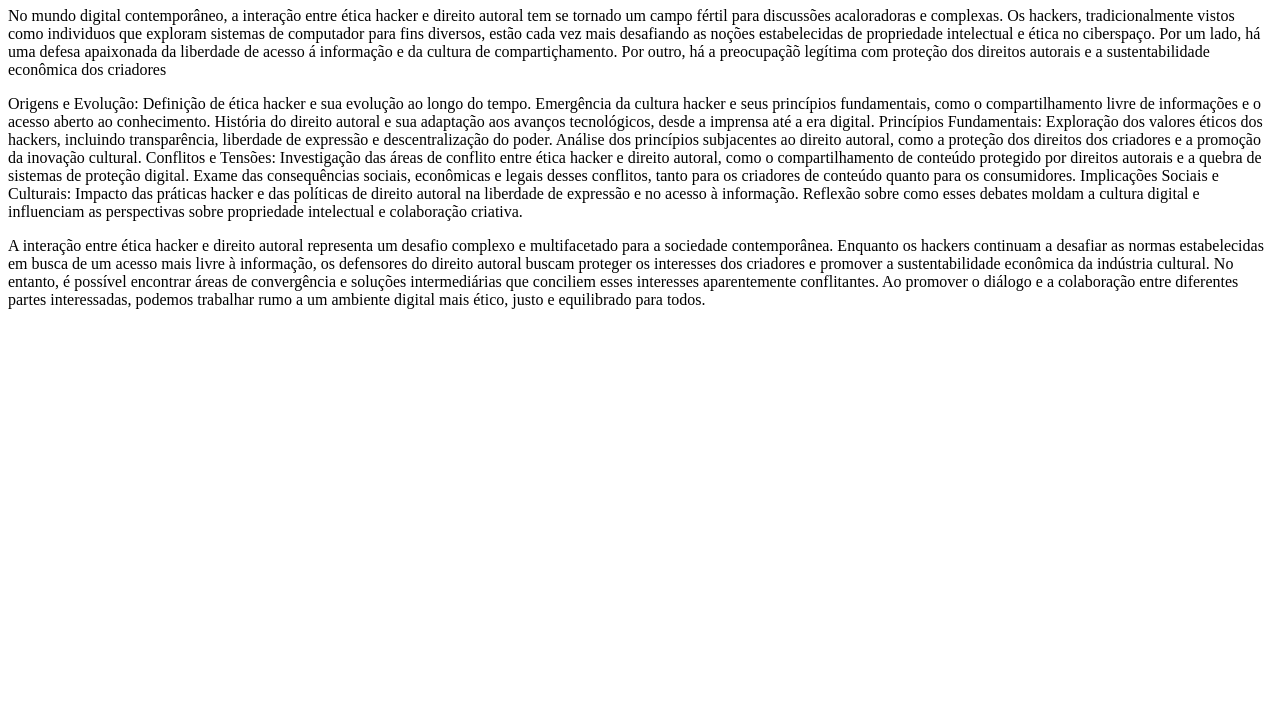
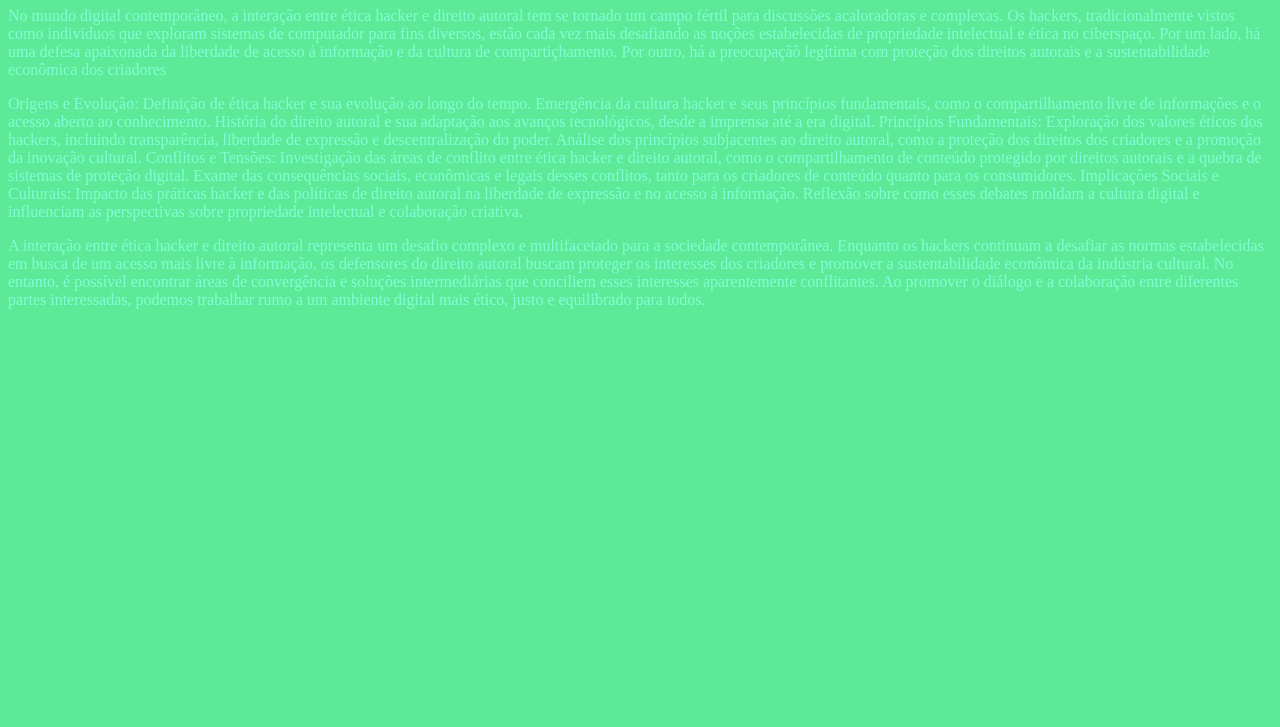
Before and after one commit to Vinicius-X/atv5, a plain HTML site: page index.html in a window 1280 px wide. Shown: the part 73-800 px from the top of the page. Drawn offline with Linux system fonts and the light colour scheme.

Commit message:
atualizaçao

```diff
--- a/index.html
+++ b/index.html
@@ -4,7 +4,7 @@
     <meta charset="UTF-8">
     <meta name="viewport" content="width=device-width, initial-scale=1.0">
     <title>Ética Hacker vs Direito Autoral</title>
-    <link stylesheet="estilo.css"> </link>
+    <link rel="stylesheet" href="estilo.css">
 </head>
 <body>
     <h1>Ética Hacker vs Direito Autoral</h1>
```
